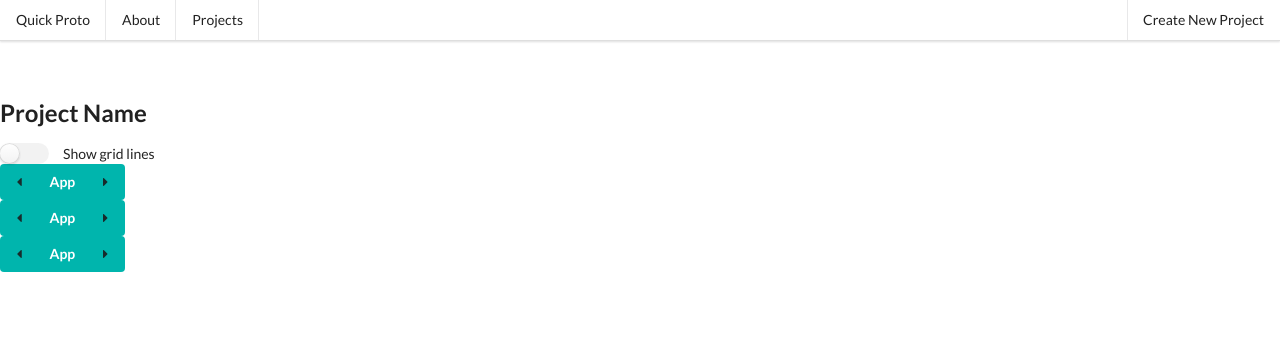
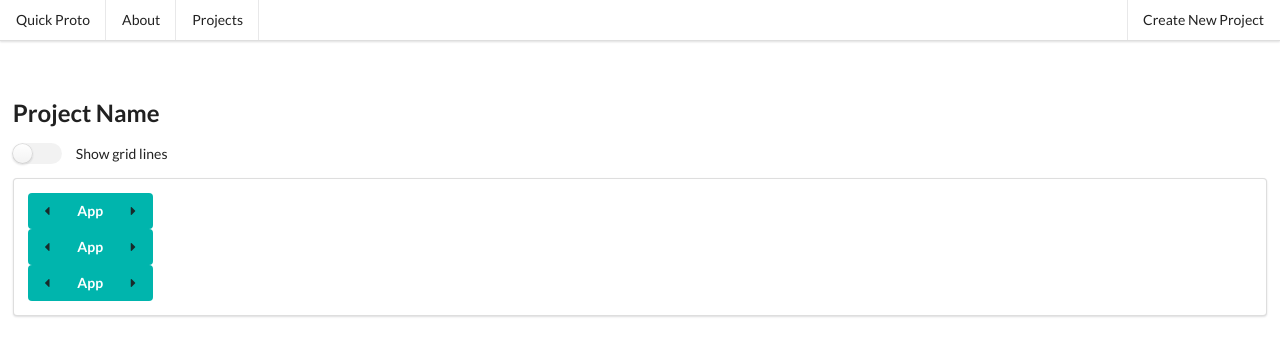
Before and after one commit to psilotec/react-quick-proto, a React app in the folder client/: page / in a window 1280 px wide. Shown: the top 356 px of the page. Built offline with nearby package versions, Linux system fonts and the light colour scheme.

Commit message:
Layout formatting and styling

```diff
--- a/client/src/App.js
+++ b/client/src/App.js
@@ -7,7 +7,7 @@ import ProtoMain from './components/prototypes/proto-main';
 class App extends Component {
   render() {
     return (
-      <div>
+      <div className="app-flex">
         <Header />
         <ProtoMain />
       </div>
--- a/client/src/components/prototypes/proto-board.js
+++ b/client/src/components/prototypes/proto-board.js
@@ -5,11 +5,13 @@ import ComponentBtn from './component-btn';
 const ProtoBoard = ({renderGridlines}) => {
 
     return (
+        <div className="ui fluid container segment">
         <div className={renderGridlines()}>
                 <ComponentBtn />
                 <ComponentBtn />
                 <ComponentBtn />
         </div>
+        </div>
     );
 };
 
--- a/client/styles/style.scss
+++ b/client/styles/style.scss
@@ -1,10 +1,18 @@
+/* App formatting */
+.app-flex {
+    display: flex;
+    flex-direction: column;
+    align-items: center;
+    justify-content: center;
+}
+
 /* ProtoMain formatting */
 .proto-main-flex {
     display: flex;
     flex-direction: column;
     align-items: flex-start;
     flex-wrap: nowrap;
-    width: 100vw;
+    width: 98vw;
     height: 85vh;
 }
 
```
